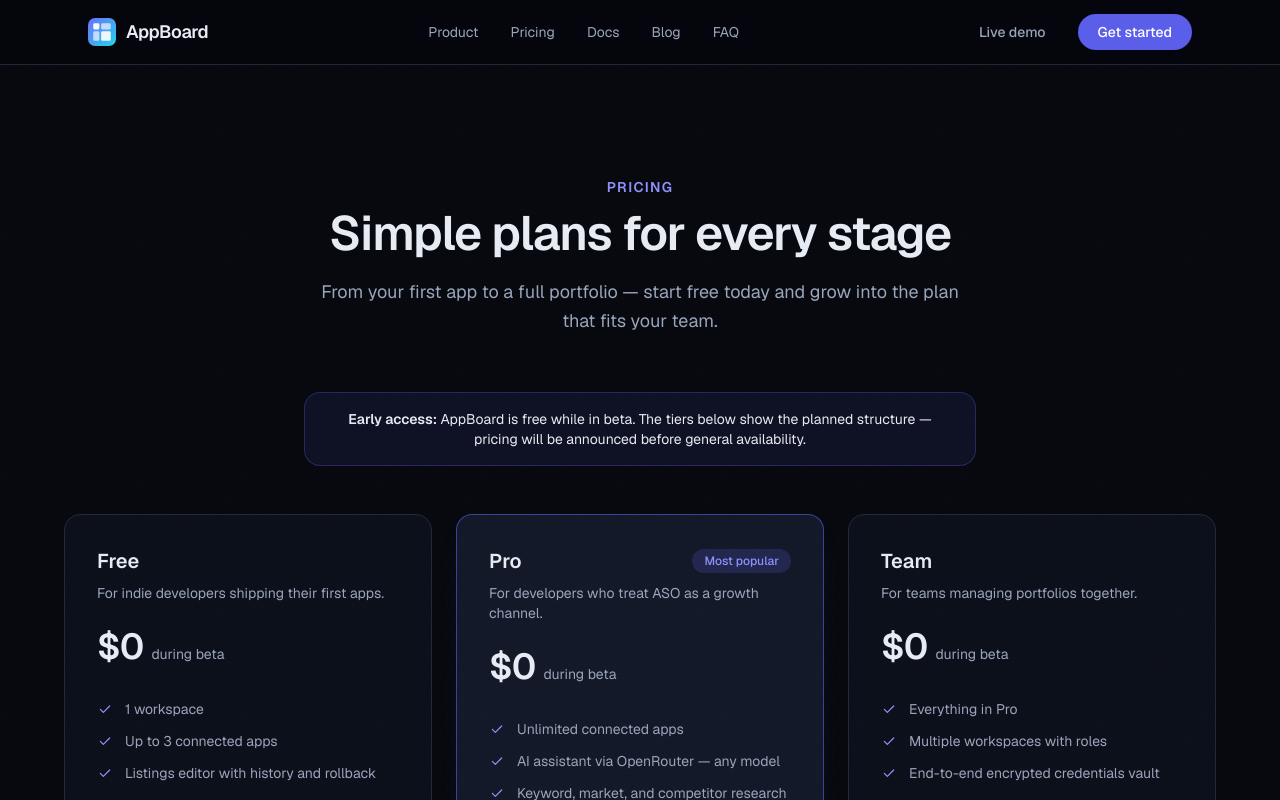
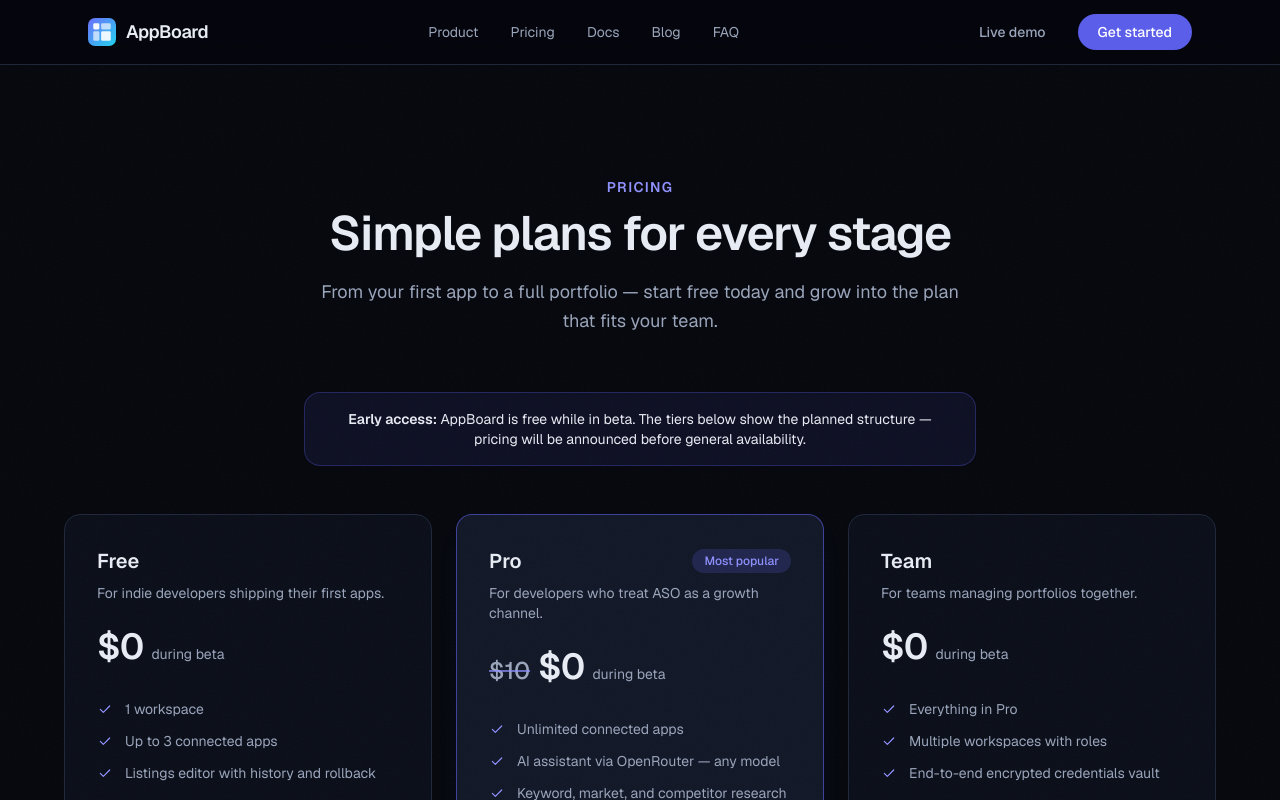
Before and after one commit to erykkruk/appboard_website, a Next.js app: page /pricing in a window 1280 px wide. Shown: the top 800 px of the page. Built offline with nearby package versions, Linux system fonts and the light colour scheme; a web font is replaced by a local one.

Commit message:
chore(site): contact@appboard.dev everywhere; Pro tier shows crossed-out $10 next to $0

```diff
--- a/src/app/policy/page.tsx
+++ b/src/app/policy/page.tsx
@@ -5,7 +5,7 @@
 import type { JSX } from "react";
 
 const LAST_UPDATED = "July 8, 2026";
-const CONTACT_EMAIL = "support@appboard.dev";
+const CONTACT_EMAIL = "contact@appboard.dev";
 
 const DESCRIPTION =
   "How AppBoard collects, uses, and protects your data — including end-to-end encrypted store credentials for App Store Connect and Google Play.";
--- a/src/app/terms/page.tsx
+++ b/src/app/terms/page.tsx
@@ -5,7 +5,7 @@
 import type { JSX } from "react";
 
 const LAST_UPDATED = "July 8, 2026";
-const CONTACT_EMAIL = "support@appboard.dev";
+const CONTACT_EMAIL = "contact@appboard.dev";
 
 const DESCRIPTION =
   "The terms that govern your use of AppBoard — the ASO platform for managing App Store and Google Play listings from one panel.";
--- a/src/components/sections/pricing-tiers-section.tsx
+++ b/src/components/sections/pricing-tiers-section.tsx
@@ -9,6 +9,7 @@
   features: string[];
   highlighted?: boolean;
   name: string;
+  regularPrice?: string;
 }
 
 const TIERS: PricingTier[] = [
@@ -34,6 +35,7 @@
     ],
     highlighted: true,
     name: "Pro",
+    regularPrice: "$10",
   },
   {
     description: "For teams managing portfolios together.",
@@ -80,6 +82,11 @@
               </div>
               <p className="mt-2 text-sm text-muted">{tier.description}</p>
               <p className="mt-6">
+                {tier.regularPrice ? (
+                  <span className="mr-2 text-2xl font-medium text-muted line-through decoration-accent-bright/70">
+                    {tier.regularPrice}
+                  </span>
+                ) : null}
                 <span className="text-4xl font-semibold tracking-tight text-foreground">
                   $0
                 </span>
```
